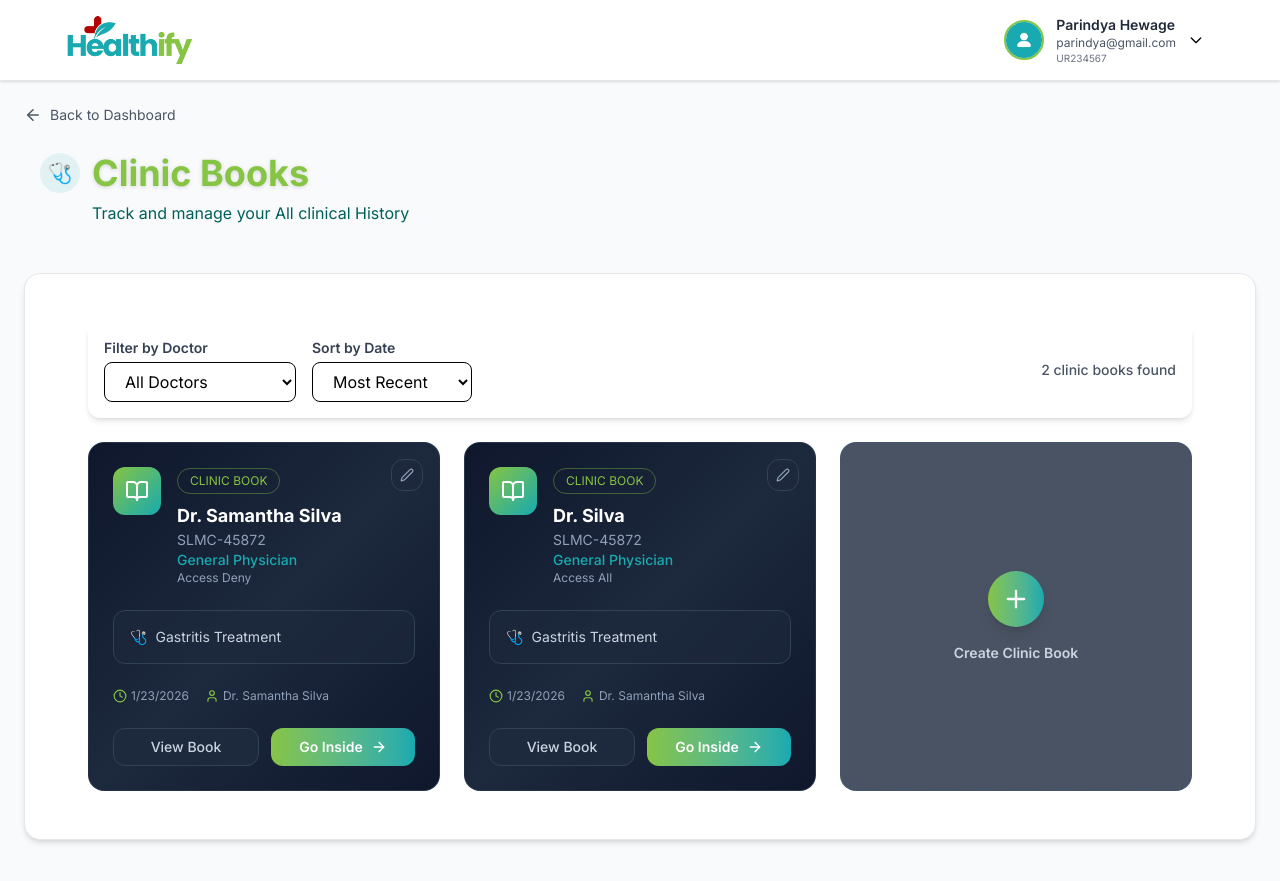
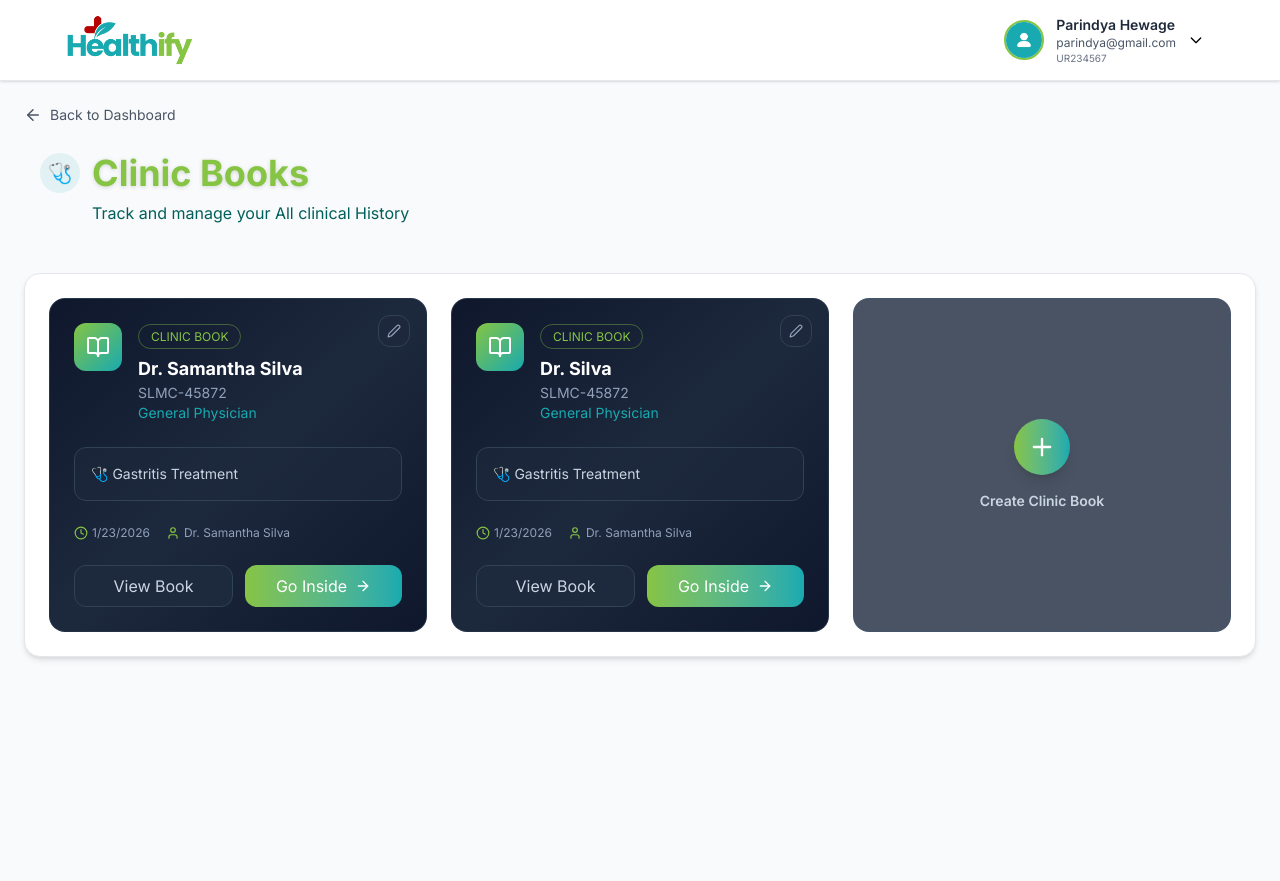
Before and after one commit to IndikaMadhushan/Healthify-FrontEnd, a React (Vite) app: page /medical-reports/clinic-book in a window 1280 px wide. Built offline with nearby package versions, Linux system fonts and the light colour scheme.

Commit message:
create clinic book viewpart

```diff
--- a/src/pages/ClinicBookPage/ClinicBookCollection/ClinicBookCard.jsx
+++ b/src/pages/ClinicBookPage/ClinicBookCollection/ClinicBookCard.jsx
@@ -127,37 +127,19 @@
 // }
 
 
-
 import { useState } from "react";
 import { BookOpen, Clock, User, Edit2, ArrowRight } from "lucide-react";
-import { useNavigate } from "react-router-dom";
 
-export default function ClinicBookCard({ book, onEdit }) {
+export default function ClinicBookCard({ book, onEdit, onView }) {
   const [hovered, setHovered] = useState(false);
-  const navigate = useNavigate();
-
-  const handleEdit = (e) => {
-    e.stopPropagation();
-    navigate(`/clinic-book/${book.id}/edit`);
-  };
-
-  const handleView = () => {
-    navigate(`/clinic-book/${book.id}`);
-  };
-
-  const handleGoInside = (e) => {
-    e.stopPropagation();
-    navigate(`/clinic-book/${book.id}/pages`);
-  };
 
   return (
     <div
-      onClick={handleView}
       onMouseEnter={() => setHovered(true)}
       onMouseLeave={() => setHovered(false)}
       className="
         relative bg-gradient-to-br from-slate-900 via-slate-800 to-slate-900
-        rounded-2xl p-6  overflow-hidden
+        rounded-2xl p-6 overflow-hidden
         border border-slate-700/60
         transition-all duration-500 hover:-translate-y-2
       "
@@ -167,76 +149,49 @@ export default function ClinicBookCard({ book, onEdit }) {
           : "none",
       }}
     >
-      {/* Glow */}
-      <div
-        className="absolute inset-0 pointer-events-none transition-opacity duration-500"
-        style={{
-          background:
-            "linear-gradient(135deg, rgba(134,196,67,0.08), transparent, rgba(24,170,176,0.08))",
-          opacity: hovered ? 1 : 0,
-        }}
-      />
-
-      {/* Edit */}
-      {/* <button
-        onClick={handleEdit}
-        className="
-          absolute top-4 right-4 z-10
-          p-2 rounded-xl bg-slate-800/80
-          border border-slate-700
-          text-slate-400 hover:text-[#86c443]
-        "
-      >
-        <Edit2 size={14} />
-      </button> */}
-
+      {/* EDIT */}
       <button
         onClick={(e) => {
           e.stopPropagation();
           onEdit(book);
         }}
-  className="absolute top-4 right-4 z-10 p-2 rounded-xl cursor-pointer bg-slate-800/80 border border-slate-700 text-slate-400 hover:text-[#86c443]"
+        className="absolute top-4 right-4 z-10 p-2 rounded-xl bg-slate-800/80
+                   border border-slate-700 text-slate-400 hover:text-[#86c443]"
       >
         <Edit2 size={14} />
       </button>
 
-      {/* Header */}
-      <div className="flex items-start gap-4 mb-6 relative z-10">
+      {/* HEADER */}
+      <div className="flex items-start gap-4 mb-6">
         <div
-          className="p-3 rounded-xl transition-transform"
-          style={{
-            background: "linear-gradient(135deg,#86c443,#18AAB0)",
-            transform: hovered ? "scale(1.1)" : "scale(1)",
-          }}
+          className="p-3 rounded-xl"
+          style={{ background: "linear-gradient(135deg,#86c443,#18AAB0)" }}
         >
           <BookOpen className="w-6 h-6 text-white" />
         </div>
 
-        <div className="flex-1 min-w-0">
-          <span className="inline-block text-xs px-3 py-1 rounded-full border border-[#86c443]/40 text-[#86c443] mb-2">
+        <div className="flex-1">
+          <span className="text-xs px-3 py-1 rounded-full border
+                           border-[#86c443]/40 text-[#86c443]">
             CLINIC BOOK
           </span>
 
-          <h3 className="text-lg font-bold text-white truncate">
+          <h3 className="text-lg font-bold text-white mt-2">
             Dr. {book.doctorName}
           </h3>
           <p className="text-sm text-slate-400">{book.doctorNo}</p>
-          <p className="text-sm text-[#18AAB0] font-medium">
-            {book.specialization}
-          </p>
-          <p className="text-xs text-slate-400">{book.access}</p>
+          <p className="text-sm text-[#18AAB0]">{book.specialization}</p>
         </div>
       </div>
 
-      {/* Purpose */}
+      {/* PURPOSE */}
       <div className="mb-6 p-4 rounded-xl bg-slate-800/60 border border-slate-700">
-        <p className="text-sm text-slate-300 flex items-center gap-2">
-          <span>🩺</span>
-          {book.medicationPurpose}
+        <p className="text-sm text-slate-300">
+          🩺 {book.medicationPurpose}
         </p>
       </div>
 
-      {/* Meta */}
+      {/* META */}
       <div className="flex gap-4 text-xs text-slate-400 mb-6">
         <div className="flex items-center gap-1">
           <Clock size={14} className="text-[#86c443]" />
@@ -248,35 +203,24 @@ export default function ClinicBookCard({ book, onEdit }) {
         </div>
       </div>
 
-      {/* Actions */}
+      {/* ACTIONS */}
       <div className="flex gap-3">
         <button
-          onClick={handleView}
-          className="
-            flex-1 px-4 py-2 rounded-xl
+          onClick={() => onView(book)}
+          className="flex-1 px-4 py-2 rounded-xl
                      bg-slate-800 border border-slate-700
-            text-slate-300 text-sm font-medium
-            hover:border-[#86c443]/50 hover:text-white cursor-pointer
-          "
+                     text-slate-300 hover:text-white"
         >
           View Book
         </button>
 
         <button
-          onClick={handleGoInside}
-          className="
-            flex-1 px-4 py-2 rounded-xl
+          className="flex-1 px-4 py-2 rounded-xl
                      bg-gradient-to-r from-[#86c443] to-[#18AAB0]
-            text-white text-sm font-semibold
-            flex items-center justify-center gap-2 cursor-pointer
-
-          "
+                     text-white flex items-center justify-center gap-2"
         >
           Go Inside
-          <ArrowRight
-            size={16}
-            className={`transition-transform ${hovered ? "translate-x-1" : ""}`}
-          />
+          <ArrowRight size={16} />
         </button>
       </div>
     </div>
--- a/src/pages/ClinicBookPage/ClinicBookCollection/ClinicBookFlip.jsx
+++ b/src/pages/ClinicBookPage/ClinicBookCollection/ClinicBookFlip.jsx
@@ -1,108 +1,76 @@
 import { useRef } from "react";
 import HTMLFlipBook from "react-pageflip";
 import { FaArrowLeft, FaArrowRight, FaTimes } from "react-icons/fa";
-import { useNavigate } from "react-router-dom";
+import { BiSolidBookAdd } from "react-icons/bi";
 
-export default function ClinicBookFlip() {
+export default function ClinicBookFlip({ book, onClose }) {
   const bookRef = useRef(null);
-  const navigate = useNavigate();
 
-  // Flip helpers
-  const flipPrev = () => {
-    bookRef.current?.pageFlip()?.flipPrev();
-  };
+  if (!book) return null;
 
-  const flipNext = () => {
-    bookRef.current?.pageFlip()?.flipNext();
-  };
+  const flipPrev = () => bookRef.current?.pageFlip()?.flipPrev();
+  const flipNext = () => bookRef.current?.pageFlip()?.flipNext();
 
-  // Close logic
   const handleClose = () => {
     const flip = bookRef.current?.pageFlip();
-    if (!flip) return;
-
     if (flip.getCurrentPageIndex() !== 0) {
-      // Go back to cover first
       flip.flip(0);
     } else {
-      // Already on cover → exit
-      navigate(-1);
+      onClose();
     }
   };
 
   return (
-    <div className="fixed inset-0 z-50 bg-[#0F4F52] flex items-center justify-center">
+    <div className="fixed inset-0 z-50 flex items-center justify-center
+                bg-black/40 backdrop-blur-md">
 
-      {/* CLOSE BUTTON (TOP RIGHT) */}
-      <button
-        onClick={handleClose}
-        className="absolute top-6 right-6 bg-white p-3 rounded-full shadow-lg hover:scale-110 transition"
-      >
+      <button onClick={handleClose}
+        className="absolute top-6 right-6 bg-white p-3 rounded-full">
         <FaTimes />
       </button>
 
-      {/* LEFT ARROW */}
-      <button
-        onClick={flipPrev}
+      <button onClick={flipPrev}
         className="absolute left-6 top-1/2 -translate-y-1/2
-                   bg-white p-4 rounded-full shadow-xl
-                   hover:scale-110 transition"
-      >
+                   bg-white p-4 rounded-full">
         <FaArrowLeft />
       </button>
 
-      {/* RIGHT ARROW */}
-      <button
-        onClick={flipNext}
+      <button onClick={flipNext}
         className="absolute right-6 top-1/2 -translate-y-1/2
-                   bg-white p-4 rounded-full shadow-xl
-                   hover:scale-110 transition"
-      >
+                   bg-white p-4 rounded-full">
         <FaArrowRight />
       </button>
 
-      {/* FLIP BOOK */}
       <HTMLFlipBook
         ref={bookRef}
         width={420}
         height={600}
-        size="fixed"
-        showCover={true}
-        maxShadowOpacity={0.5}
+        showCover
         className="shadow-2xl"
       >
-
         {/* COVER */}
         <div className="bg-gradient-to-br from-[#18AAB0] to-[#86C443]
                         text-white p-10 flex flex-col items-center justify-center">
-          <h1 className="text-3xl font-bold">Clinic Book</h1>
-          <p className="mt-2 opacity-90">Patient Medical Record</p>
+          <h1 className="text-3xl font-bold bg-secondary rounded-2xl p-2 text-center">Clinic Book</h1>
+          <div className="flex flex-col j items-center mt-10">
+            <BiSolidBookAdd className="text-9xl text-center"/>
+            <p className="mt-1 text-center">Dr. {book.doctorName}</p>
+            <p className="text-center">{book.doctorNo}</p>
+            <p className="mt-1 text-center">{book.specialization}</p>
+            <p className="mt-1 font-semibold text-xl text-center"> {book.medicationPurpose}</p>
+          </div>
         </div>
 
-        {/* PAGE 1 */}
         <div className="bg-[#FFFDF8] p-6">
-          <h2 className="font-bold text-lg text-[#0F4F52]">
-            Doctor
-          </h2>
-          <p className="mt-2">Dr. Suraj Perera</p>
+          <h2 className="font-bold text-lg">Doctor Details</h2>
+          <p className="mt-2">Dr. {book.doctorName}</p>
+          <p>{book.doctorNo}</p>
         </div>
 
-        {/* PAGE 2 */}
         <div className="bg-[#FFFDF8] p-6">
-          <h2 className="font-bold text-lg text-[#0F4F52]">
-            Last Visit
-          </h2>
-          <p className="mt-2">23 Jan 2026</p>
+          <h2 className="font-bold text-lg">Medication Purpose</h2>
+          <p className="mt-2">{book.medicationPurpose}</p>
         </div>
-
-        {/* PAGE 3 */}
-        <div className="bg-[#FFFDF8] p-6">
-          <h2 className="font-bold text-lg text-red-600">
-            ⚠ Allergies
-          </h2>
-          <p className="mt-2">Penicillin</p>
-        </div>
-
       </HTMLFlipBook>
     </div>
   );
--- a/src/pages/ClinicBookPage/ClinicBookCollection/ClinicBookPage.jsx
+++ b/src/pages/ClinicBookPage/ClinicBookCollection/ClinicBookPage.jsx
@@ -33,6 +33,8 @@ export default  function ClinicBookPage() {
             </p>
           </div>
         </div> */}
+
+
         <div className="mb-8 p-4 rounded-xl bg-gray-50 ">
           <div className="flex items-center gap-3 mb-2">
             <div className="w-10 h-10 flex items-center justify-center rounded-full bg-secondary/10 text-secondary text-xl">
--- a/src/pages/ClinicBookPage/ClinicBookCollection/MyClinicBooks.jsx
+++ b/src/pages/ClinicBookPage/ClinicBookCollection/MyClinicBooks.jsx
@@ -126,154 +126,24 @@
 // }
 
 
+
 import { useState } from "react";
-import { FaFilter } from "react-icons/fa";
 import { clinicBooks as initialData } from "./clinicBooks";
 import ClinicBookCard from "./ClinicBookCard";
+import ClinicBookFlip from "./ClinicBookFlip";
 import EditClinicBookModal from "./EditClinicBookModal";
 import CreateClinicBookCard from "./CreateClinicBookCard";
 
 export default function MyClinicBooks() {
   const [clinicBooks, setClinicBooks] = useState(initialData);
   const [editingBook, setEditingBook] = useState(null);
+  const [openBook, setOpenBook] = useState(null);
   const [mode, setMode] = useState("edit");
 
-  /* ---------------- FILTER STATE ---------------- */
-
-  const [showFilters, setShowFilters] = useState(false);
-  const [filterDoctor, setFilterDoctor] = useState("all");
-  const [sortOrder, setSortOrder] = useState("recent");
-
-  /* ---------------- FILTER LOGIC ---------------- */
-
-  const uniqueDoctors = [
-    ...new Set(clinicBooks.map((b) => b.doctorName)),
-  ];
-
-  const filteredAndSortedClinicBooks = clinicBooks
-    .filter((b) =>
-      filterDoctor === "all" ? true : b.doctorName === filterDoctor
-    )
-    .sort((a, b) => {
-      const dateA = new Date(a.lastUpdated);
-      const dateB = new Date(b.lastUpdated);
-      return sortOrder === "recent"
-        ? dateB - dateA
-        : dateA - dateB;
-    });
-
-  /* ---------------- CRUD LOGIC ---------------- */
-
-  const saveBook = (book) => {
-    if (mode === "create") {
-      setClinicBooks((prev) => [
-        {
-          ...book,
-          id: `CB${Date.now()}`,
-          doctorName: "Samantha Silva",
-          doctorNo: "SLMC-45872",
-          specialization: "General Physician",
-          medicationPurpose: book.reason, // ✅ reason = medication purpose
-          lastUpdated: new Date().toISOString(),
-          lastUpdatedBy: "Samantha Silva",
-        },
-        ...prev,
-      ]);
-    } else {
-      setClinicBooks((prev) =>
-        prev.map((b) => (b.id === book.id ? book : b))
-      );
-    }
-
-    setEditingBook(null);
-    setMode("edit");
-  };
-
-  const deleteBook = (id) => {
-    setClinicBooks((prev) => prev.filter((b) => b.id !== id));
-    setEditingBook(null);
-  };
-
-  const openCreate = () => {
-    setMode("create");
-    setEditingBook({});
-  };
-
-  /* ---------------- UI ---------------- */
-
   return (
-    <div className="max-w-6xl mx-auto p-6">
-
-      {/* FILTER BAR */}
-      <div className="bg-white rounded-xl shadow-md p-4 mb-6">
-        <div className="flex flex-col md:flex-row md:items-center md:justify-between gap-4">
-
-          {/* Mobile Toggle */}
-          <button
-            onClick={() => setShowFilters(!showFilters)}
-            className="md:hidden flex items-center gap-2 px-4 py-2 bg-secondary/10 text-secondary rounded-lg font-medium"
-          >
-            <FaFilter />
-            {showFilters ? "Hide Filters" : "Show Filters"}
-          </button>
-
-          {/* Filters */}
-          <div
-            className={`flex flex-col md:flex-row gap-4 w-full md:w-auto ${
-              showFilters ? "block" : "hidden md:flex"
-            }`}
-          >
-            {/* Doctor */}
-            <div>
-              <label className="block text-sm font-semibold text-gray-700 mb-1">
-                Filter by Doctor
-              </label>
-              <select
-                value={filterDoctor}
-                onChange={(e) => setFilterDoctor(e.target.value)}
-                className="w-full md:w-48 px-4 py-2 border rounded-lg focus:ring-2 focus:ring-secondary outline-none"
-              >
-                <option value="all">All Doctors</option>
-                {uniqueDoctors.map((doctor) => (
-                  <option key={doctor} value={doctor}>
-                    {doctor}
-                  </option>
-                ))}
-              </select>
-            </div>
-
-            {/* Sort */}
-            <div>
-              <label className="block text-sm font-semibold text-gray-700 mb-1">
-                Sort by Date
-              </label>
-              <select
-                value={sortOrder}
-                onChange={(e) => setSortOrder(e.target.value)}
-                className="w-full md:w-40 px-4 py-2 border rounded-lg focus:ring-2 focus:ring-secondary outline-none"
-              >
-                <option value="recent">Most Recent</option>
-                <option value="oldest">Oldest First</option>
-              </select>
-            </div>
-          </div>
-
-          {/* Count */}
-          <div className="text-sm text-gray-600 font-medium">
-            {filteredAndSortedClinicBooks.length}{" "}
-            {filteredAndSortedClinicBooks.length === 1
-              ? "clinic book"
-              : "clinic books"}{" "}
-            found
-          </div>
-        </div>
-      </div>
-
-      {/* GRID */}
+    <>
       <div className="grid sm:grid-cols-2 lg:grid-cols-3 gap-6">
-
-        {/* CLINIC BOOKS */}
-        {filteredAndSortedClinicBooks.map((book) => (
+        {clinicBooks.map((book) => (
           <ClinicBookCard
             key={book.id}
             book={book}
@@ -281,23 +151,40 @@ export default function MyClinicBooks() {
               setMode("edit");
               setEditingBook(b);
             }}
+            onView={(b) => setOpenBook(b)}
           />
         ))}
 
-        {/* ➕ CREATE CARD (ALWAYS VISIBLE, NOT FILTERED) */}
-        <CreateClinicBookCard onCreate={openCreate} />
+        <CreateClinicBookCard
+          onCreate={() => {
+            setMode("create");
+            setEditingBook({});
+          }}
+        />
       </div>
 
-      {/* MODAL */}
       {editingBook && (
         <EditClinicBookModal
           book={editingBook}
           mode={mode}
           onClose={() => setEditingBook(null)}
-          onSave={saveBook}
-          onDelete={deleteBook}
+          onSave={(b) => {
+            setClinicBooks((prev) =>
+              mode === "create"
+                ? [b, ...prev]
+                : prev.map((x) => (x.id === b.id ? b : x))
+            );
+            setEditingBook(null);
+          }}
         />
       )}
-    </div>
+
+      {openBook && (
+        <ClinicBookFlip
+          book={openBook}
+          onClose={() => setOpenBook(null)}
+        />
+      )}
+    </>
   );
 }
```
Lines whose indentation alone changed are shown as unchanged.
